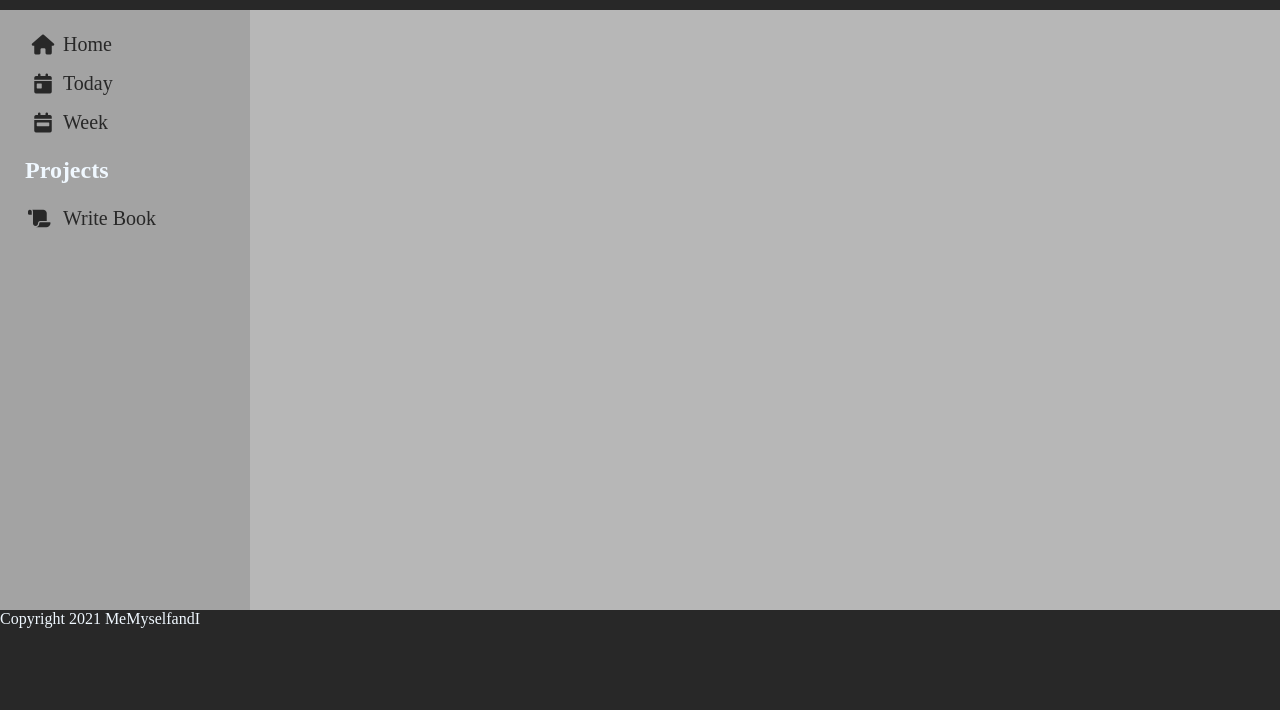
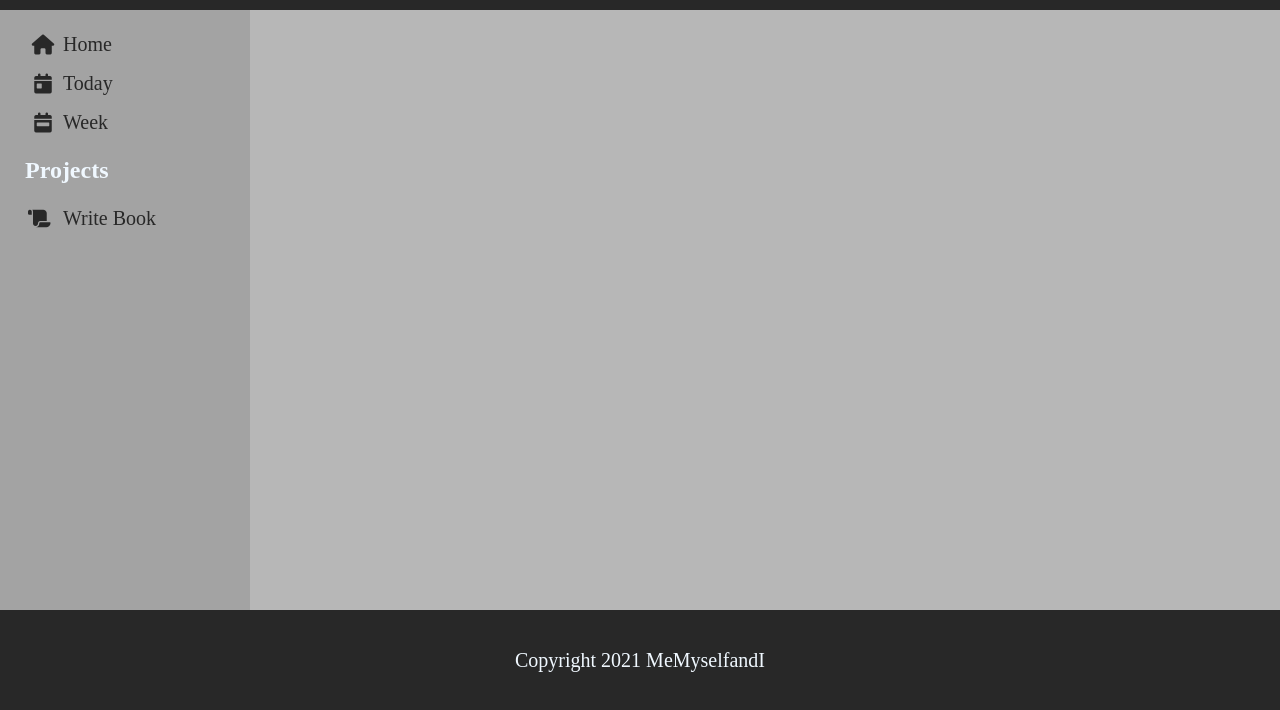
Before and after one commit to oll310e/todo_list2, a website built with webpack: page dist/index.html in a window 1280 px wide. Shown: the part 90-800 px from the top of the page. Built offline with Linux system fonts and the light colour scheme.

Commit message:
Style Footer

```diff
--- a/src/styles/style.css
+++ b/src/styles/style.css
@@ -88,4 +88,8 @@ main {
 footer {
   background-color: var(--header);
   grid-column: 1/3;
+  display: flex;
+  justify-content: center;
+  align-items: center;
+  font-size: 20px;
 }
```
Also changed, not shown: dist/index.html, dist/main.js.
